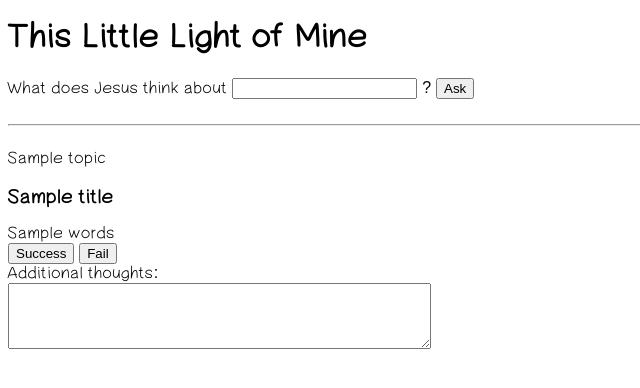
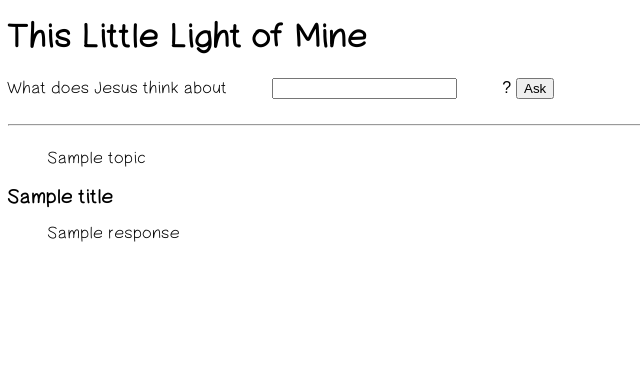
Before and after one commit to solarslurpi/askthelight, a Flask app: template templates/index.html in a window 1280 px wide. Shown: the top 388 px of the page, without its empty margins (0-640 px from the left). Run offline with Flask 2, Linux system fonts and the light colour scheme; the template is opened without the code that fills it: most values are stand-ins (such as "Sample title", 1, 10 or a date in 2020).

Commit message:
evolved.

```diff
--- a/app.py
+++ b/app.py
@@ -1,4 +1,4 @@
-from flask import Flask, render_template, request, redirect
+from flask import Flask, render_template, request, redirect, url_for
 from ask_the_light import jesus_thoughts
 from logger import get_logger
 from moderator import check_if_flagged
@@ -11,14 +11,25 @@
 
 @app.route('/', methods=['GET', 'POST'])
 def index():
+    if request.method == 'GET':
+        return render_template('index.html', title='', words='', error=None)
+    error = None
+    topic_string = request.form.get('topic', '')
+
+    if topic_string is not None and len(topic_string) > 0:
+        what_would_Jesus_say = _what_would_Jesus_say(topic_string)
+    else:
+        error = "The topic string is empty. Please enter a topic."
+        return render_template('index.html', title='', words='', error=error)
+
+    if len(what_would_Jesus_say.get("error", '')) > 0:
+        return render_template('index.html', response='', error=what_would_Jesus_say["error"])
+
+    return render_template('index.html', topic=what_would_Jesus_say["topic"], title=what_would_Jesus_say["title"], response=what_would_Jesus_say["words"], error=error)
+
+def _what_would_Jesus_say(topic_string):
+    error = None
     logfile = get_logger('app')
-    error = None
-    topic_string = ''
-
-    if request.method == 'GET':
-        topic_string = request.args.get('topic_string', '')
-    elif request.method == 'POST':
-        topic_string = request.form.get('topic', '')
     logfile.debug(f"topic_string: {topic_string}")
     what_would_Jesus_say = ''
     if topic_string is not None and len(topic_string) > 0:
@@ -27,35 +38,16 @@
         if (is_flagged):
             error = f"The Topic string - {topic_string} - has been flagged for {flagged_category}"
             response = None
-            return render_template('index.html', response=response, error=error)
+            return {"error": error, "response": response}
+
         # Call into openai to see what the bible/Jesus says about the topic_string
         try:
             what_would_Jesus_say = jesus_thoughts(topic_string)
         except Exception as e:
             logfile.error(f"Error calling into openai: {e}")
-            return render_template('index.html',title='Uhoh..something went wrong!', words='', error=error)
-        print(what_would_Jesus_say["topic"])
-        print(what_would_Jesus_say["title"])
-        print(what_would_Jesus_say["words"])
-    else:
-        error = "The topic string is empty. Please enter a topic."
-        return render_template('index.html', title='', words='', error=error)
-
-    return render_template('index.html', topic=what_would_Jesus_say["topic"], title=what_would_Jesus_say["title"], words=what_would_Jesus_say["words"], error=error)
-
-@app.route('/submit-feedback', methods=['POST'])
-def submit_feedback():
-    logfile = get_logger('app')
-    #topic = request.form.get('topic')
-    #title = request.form.get('title')
-    #response = request.form.get('response')
-    feedback = request.form.get('feedback')
-    additional_thoughts = request.form.get('additional_thoughts')
-    logfile.info(f"Feedback: {feedback}, Additonal thoughts: {additional_thoughts}")
-
-    # Save the feedback data to your preferred storage method (e.g., database, file, etc.)
-
-    return redirect('/')  # Replace 'index' with the name of the route that renders the main page
+            error = "Uhoh..something went wrong!"
+            return {"error": error, "response": ''}
+    return what_would_Jesus_say
 
 if __name__ == '__main__':
     app.run(debug=True)
--- /dev/null
+++ b/requirements.txt
@@ -0,0 +1,4 @@
+flask
+openai
+python-dotenv
+gunicorn
--- a/templates/index.html
+++ b/templates/index.html
@@ -14,17 +14,23 @@
         body {
             font-family: "PWSimpleHandwriting", sans-serif;
         }
+        #response, #topic {
+            margin-left: 40px;   /* adjust the value as needed */
+            margin-right: 40px;  /* adjust the value as needed */
+        }
     </style>
     <script>
         function clearPage() {
                     document.getElementById("error").innerHTML = "";
-            document.getElementById("topic").innerHTML = "";
+                    document.getElementById("topic").value = "";
                     document.getElementById("title").innerHTML = "";
                     document.getElementById("response").innerHTML = "";
                     document.getElementById("feedback-form").reset();
                 }
 
+                // clear the page when it first loads
                 document.addEventListener('DOMContentLoaded', clearPage);
+
     </script>
 </head>
 
@@ -52,18 +58,14 @@
         <h3>{{ title }}</h3>
     </div>
     {% endif %}
-    {% if words %}
-    <div id="response">{{ words|safe }}</div>
-    <form id="feedback-form" action="/submit-feedback" method="post">
-        <input type="hidden" name="topic" value="{{ topic }}">
-        <input type="hidden" name="title" value="{{ title }}">
-        <input type="hidden" name="response" value="{{ words }}">
-        <button type="submit" name="feedback" value="success">Success</button>
-        <button type="submit" name="feedback" value="fail">Fail</button>
-        <br>
-        <label for="additional-thoughts">Additional thoughts:</label><br>
-        <textarea id="additional-thoughts" name="additional_thoughts" rows="4" cols="50"></textarea>
-    </form>
+    {% if response %}
+    <div id="response">{{ response|safe }}
+        {% if topic or title or response %}
+            {% set topic = '' %}
+            {% set title = '' %}
+            {% set words = '' %}
+        {% endif %}
+    </div>
     {% endif %}
 
 </body>
```
Lines whose indentation alone changed are shown as unchanged.
